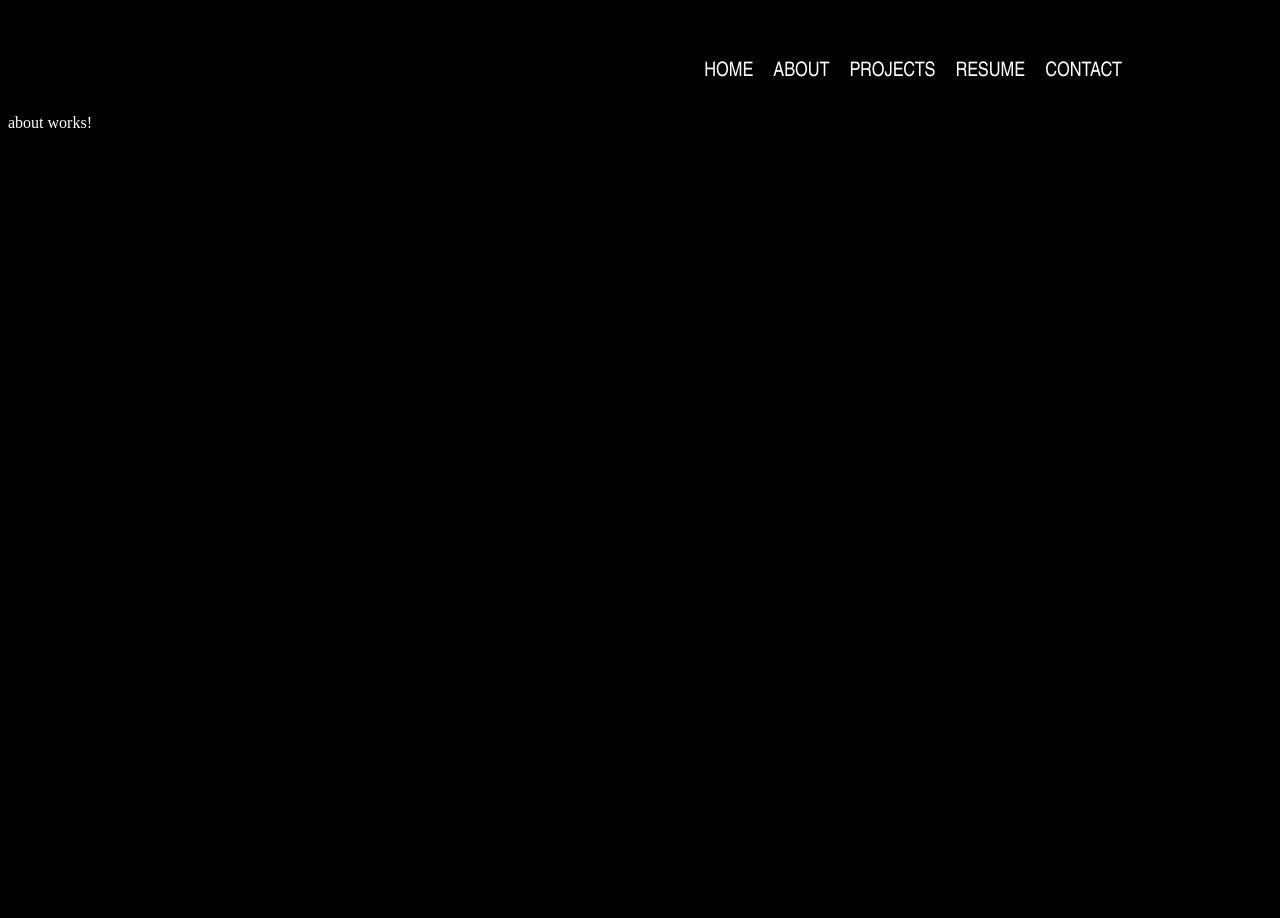
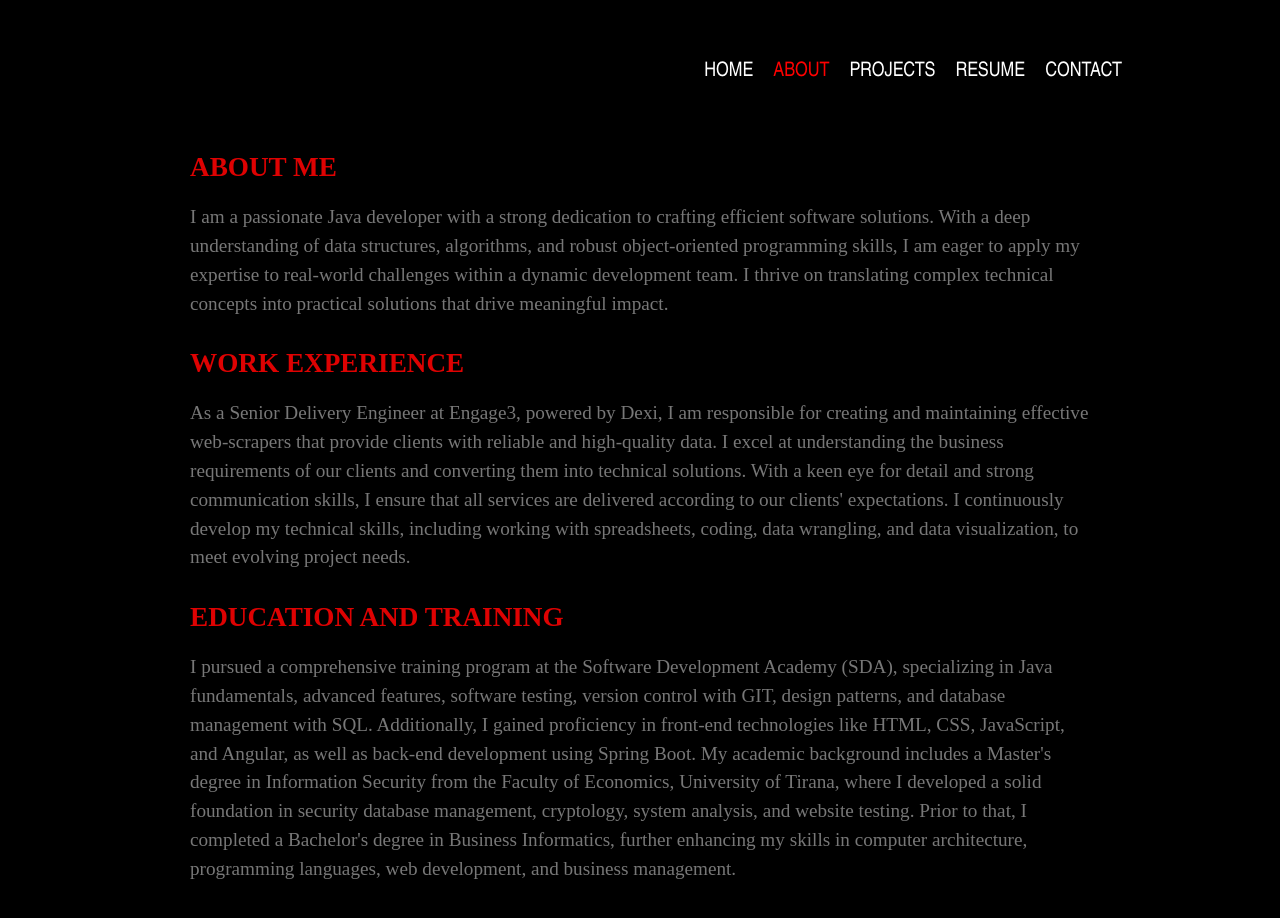
Before and after one commit to bardhoshimajlinda/Portfolio, an Angular app: page /about in a window 1280 px wide. Shown: the top 918 px of the page. Before the commit the page ends 800 px from the top, so only its background shows below. Built offline with nearby package versions, Linux system fonts and the light colour scheme.

Commit message:
about component

```diff
--- a/src/app/about/about.component.html
+++ b/src/app/about/about.component.html
@@ -1 +1,16 @@
-<p>about works!</p>
+<div class="container">
+  <h1 class="heading">ABOUT ME</h1>
+  <p class="description">
+    I am a passionate Java developer with a strong dedication to crafting efficient software solutions. With a deep understanding of data structures, algorithms, and robust object-oriented programming skills, I am eager to apply my expertise to real-world challenges within a dynamic development team. I thrive on translating complex technical concepts into practical solutions that drive meaningful impact.
+  </p>
+
+  <h1 class="heading">WORK EXPERIENCE</h1>
+  <p class="description">
+    As a Senior Delivery Engineer at Engage3, powered by Dexi, I am responsible for creating and maintaining effective web-scrapers that provide clients with reliable and high-quality data. I excel at understanding the business requirements of our clients and converting them into technical solutions. With a keen eye for detail and strong communication skills, I ensure that all services are delivered according to our clients' expectations. I continuously develop my technical skills, including working with spreadsheets, coding, data wrangling, and data visualization, to meet evolving project needs.
+  </p>
+
+  <h1 class="heading">EDUCATION AND TRAINING</h1>
+  <p class="description">
+    I pursued a comprehensive training program at the Software Development Academy (SDA), specializing in Java fundamentals, advanced features, software testing, version control with GIT, design patterns, and database management with SQL. Additionally, I gained proficiency in front-end technologies like HTML, CSS, JavaScript, and Angular, as well as back-end development using Spring Boot. My academic background includes a Master's degree in Information Security from the Faculty of Economics, University of Tirana, where I developed a solid foundation in security database management, cryptology, system analysis, and website testing. Prior to that, I completed a Bachelor's degree in Business Informatics, further enhancing my skills in computer architecture, programming languages, web development, and business management.
+  </p>
+</div>
--- a/src/app/about/about.component.scss
+++ b/src/app/about/about.component.scss
@@ -0,0 +1,31 @@
+body {
+  font-family: Arial, sans-serif;
+  background-color: #121212;
+  color: #777;
+  margin: 0;
+  padding: 0;
+}
+
+.container {
+  max-width: 900px;
+  margin: 0 auto;
+  padding: 20px;
+}
+
+.heading {
+  font-size: 1.7em;
+  color: #de0202;
+  margin-bottom: 20px;
+}
+
+.description {
+  font-size: 1.2em;
+  color: #777;
+  line-height: 1.5;
+  margin-bottom: 30px;
+}
+
+.container h1 {
+  font-weight: bold;
+  text-transform: uppercase;
+}
--- a/src/app/contact/contact.component.html
+++ b/src/app/contact/contact.component.html
@@ -1 +1,8 @@
-<p>contact works!</p>
+<div>
+  <p>Ready to start a conversation? <br>
+    Let's connect! <br>
+    Whether you have a project idea, a collaboration opportunity, or just want to say hello, I'd love to hear from you. <br>
+    Feel free to reach out via email, phone, or social media. <br>
+    I'm always open to new ideas and partnerships, and I'm committed to providing prompt and personalized responses to all inquiries.<br>
+    Let's turn your vision into reality and create something amazing together.</p>
+</div>
--- a/src/app/navbar/navbar.component.html
+++ b/src/app/navbar/navbar.component.html
@@ -1,9 +1,9 @@
 <nav>
   <ul>
-    <li><a routerLink="/">HOME</a></li>
-    <li><a routerLink="/about">ABOUT</a></li>
-    <li><a routerLink="/projects">PROJECTS</a></li>
-    <li><a routerLink="/resume">RESUME</a></li>
-    <li><a routerLink="/contact">CONTACT</a></li>
+    <li routerLinkActive="active" [routerLinkActiveOptions]="{exact: true}"><a routerLink="/">HOME</a></li>
+    <li routerLinkActive="active"><a routerLink="/about">ABOUT</a></li>
+    <li routerLinkActive="active"><a routerLink="/projects">PROJECTS</a></li>
+    <li routerLinkActive="active"><a routerLink="/resume">RESUME</a></li>
+    <li routerLinkActive="active"><a routerLink="/contact">CONTACT</a></li>
   </ul>
 </nav>
--- a/src/app/navbar/navbar.component.scss
+++ b/src/app/navbar/navbar.component.scss
@@ -3,6 +3,7 @@ nav {
   text-align: end;
   font-size: 20px;
   font-family: "Arial Narrow";
+
   ul {
     list-style-type: none;
     padding-top: 30px;
@@ -12,13 +13,19 @@ nav {
     li {
       display: inline-block;
       margin-right: 20px;
+
       a {
-        color: #ffffff;
+        color: #FFFFFF;
         text-decoration: none;
+
         &:hover {
           color: red;
         }
       }
+
+      &.active a {
+        color: red;
+      }
     }
   }
 }
```
Also changed, not shown: src/app/home/home.component.scss (line endings or trailing spaces).
